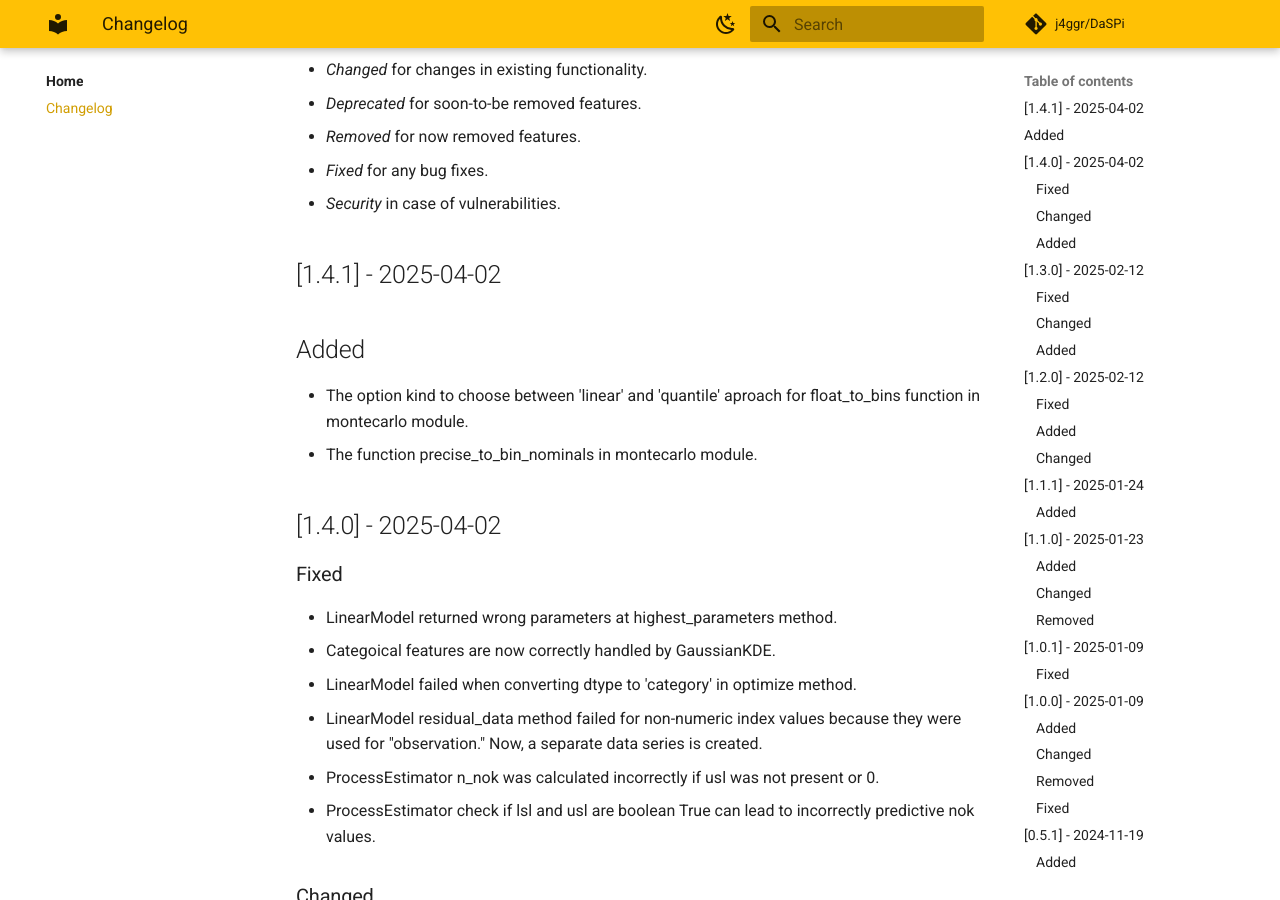
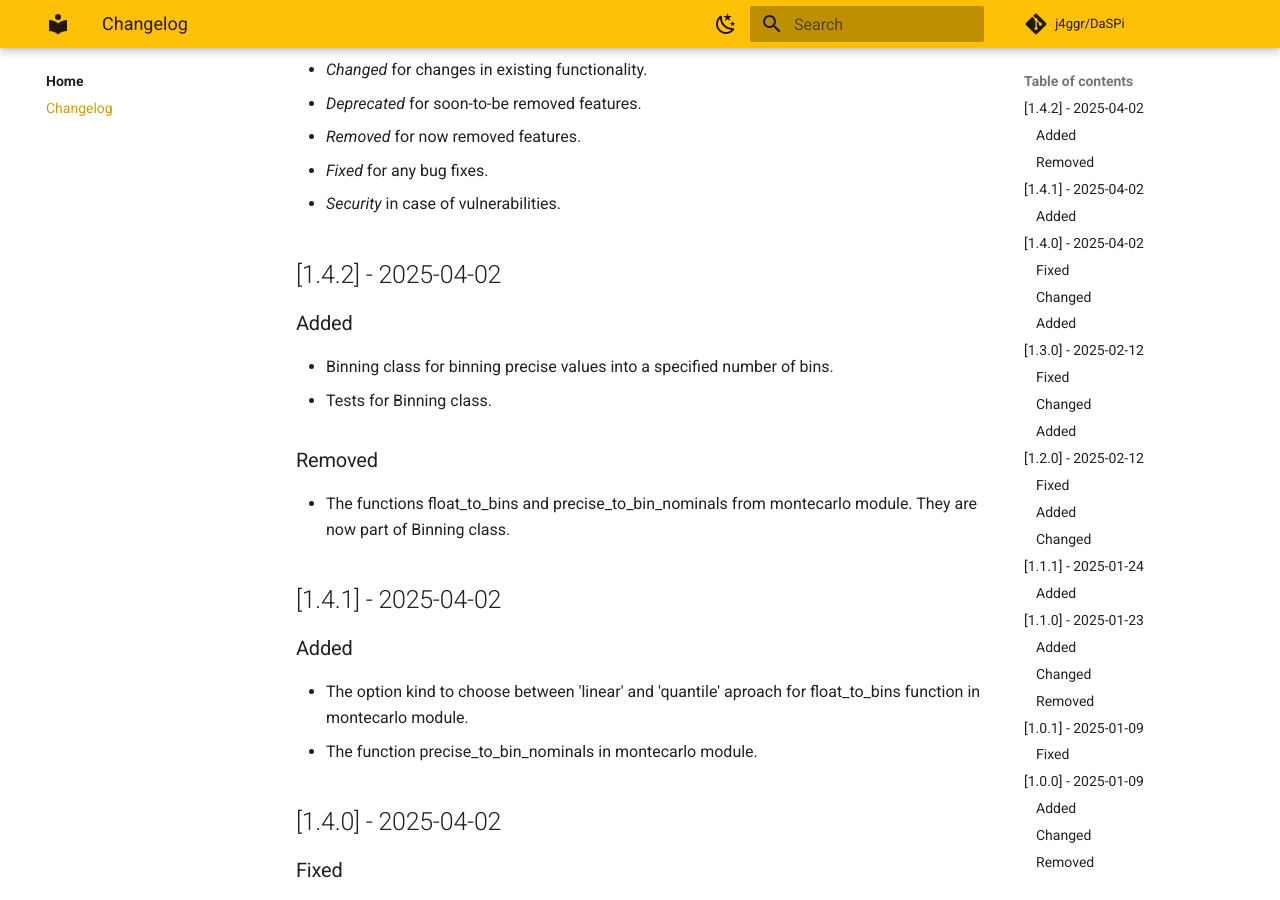
Before and after one commit to j4ggr/DaSPi, an MkDocs documentation site: the page built from docs/CHANGELOG.md, in a window 1280 px wide and 900 px high, scrolled down 329 px. Built offline with MkDocs 1.6.1 and Material for MkDocs 9.7.7, drawn with Linux system fonts in a browser that asks for light colours; comment, search, counter and statistics services are not loaded.

Commit message:
Release v1.4.2

```diff
--- a/docs/CHANGELOG.md
+++ b/docs/CHANGELOG.md
@@ -14,9 +14,20 @@ __Types of changes__:
 - _Fixed_ for any bug fixes.
 - _Security_ in case of vulnerabilities.
 
+## [1.4.2] - 2025-04-02
+
+### Added
+
+- Binning class for binning precise values into a specified number of bins.
+- Tests for Binning class.
+
+### Removed
+
+- The functions float_to_bins and precise_to_bin_nominals from montecarlo module. They are now part of Binning class.
+
 ## [1.4.1] - 2025-04-02
 
-## Added
+### Added
 
 - The option kind to choose between 'linear' and 'quantile' aproach for float_to_bins function in montecarlo module.
 - The function precise_to_bin_nominals in montecarlo module.
--- a/pyproject.toml
+++ b/pyproject.toml
@@ -1,6 +1,6 @@
 [project]
 name = "DaSPi"
-version = "1.4.1"
+version = "1.4.2"
 description = "Visualize and analyze your data with DaSPi. This package is designed for users who want to find relevant influencing factors in processes and validate improvements."
 authors = [
     {name = "Reto Jäggli", email = "reto@jaeggli.email"},
```
